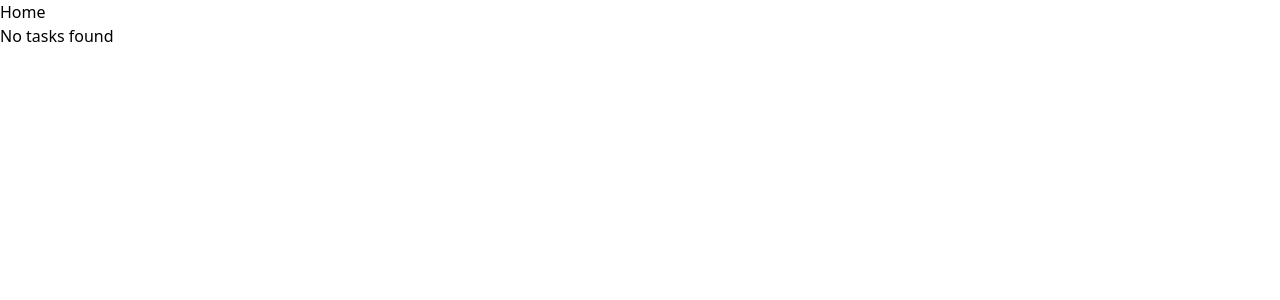
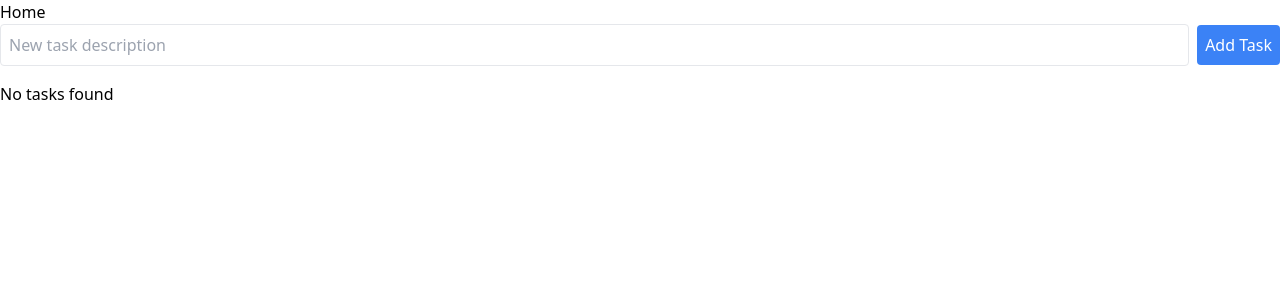
Before and after one commit to acelera-dev-c4/todo-list-frontend, a React (Create React App) app: page /home in a window 1280 px wide. Shown: the top 300 px of the page. Built offline with nearby package versions, Linux system fonts and the light colour scheme; sample sign-in values are in the browser's storage.

Commit message:
feat: Implementa criação de tasks

```diff
--- a/src/pages/Home/TaskList/index.tsx
+++ b/src/pages/Home/TaskList/index.tsx
@@ -29,6 +29,8 @@ function Todo() {
   const [subTasks, setSubTasks] = useState<ISubTaskGroup[]>(
     () => getFromLocalStorage('subTasks') || []
   );
+
+  const [newTaskDescription, setNewTaskDescription] = useState('');
 
   const { userData } = useAuth();
 
@@ -89,8 +91,41 @@ function Todo() {
     );
   };
 
+  const handleCreateMainTask = async () => {
+    if (newTaskDescription.trim() !== '' && userData && userData.id) {
+      try {
+        const { data: newMainTask } = await api('post', '/MainTask', {
+          userId: userData.id,
+          description: newTaskDescription
+        });
+        setMainTasks([...mainTasks, newMainTask]);
+        saveToLocalStorage('mainTasks', [...mainTasks, newMainTask]);
+        setNewTaskDescription('');
+      } catch (error) {
+        console.error('Failed to create main task', error);
+      }
+    } else {
+      console.log('Invalid data');
+    }
+  };
+
   return (
     <div className="flex flex-col">
+      <div className="flex items-center mb-4">
+        <input
+          type="text"
+          value={newTaskDescription}
+          onChange={(e) => setNewTaskDescription(e.target.value)}
+          className="border rounded p-2 flex-grow mr-2"
+          placeholder="New task description"
+        />
+        <button
+          onClick={handleCreateMainTask}
+          className="bg-blue-500 text-white p-2 rounded"
+        >
+          Add Task
+        </button>
+      </div>
       {mainTasks.length > 0 ? (
         mainTasks.map((task: IMainTask) => (
           <div key={task.id} className="flex flex-col bg-white p-4 rounded-lg shadow-md mb-4">
```
Lines whose indentation alone changed are shown as unchanged.
